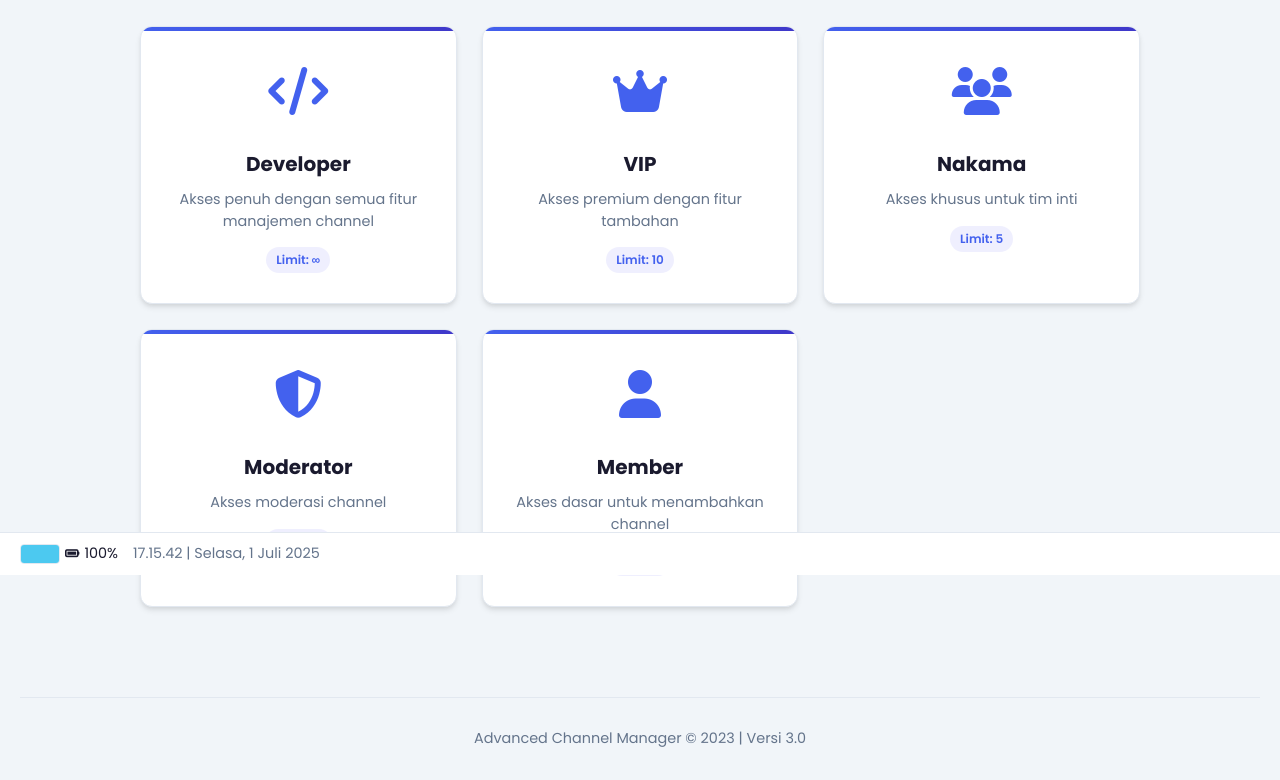
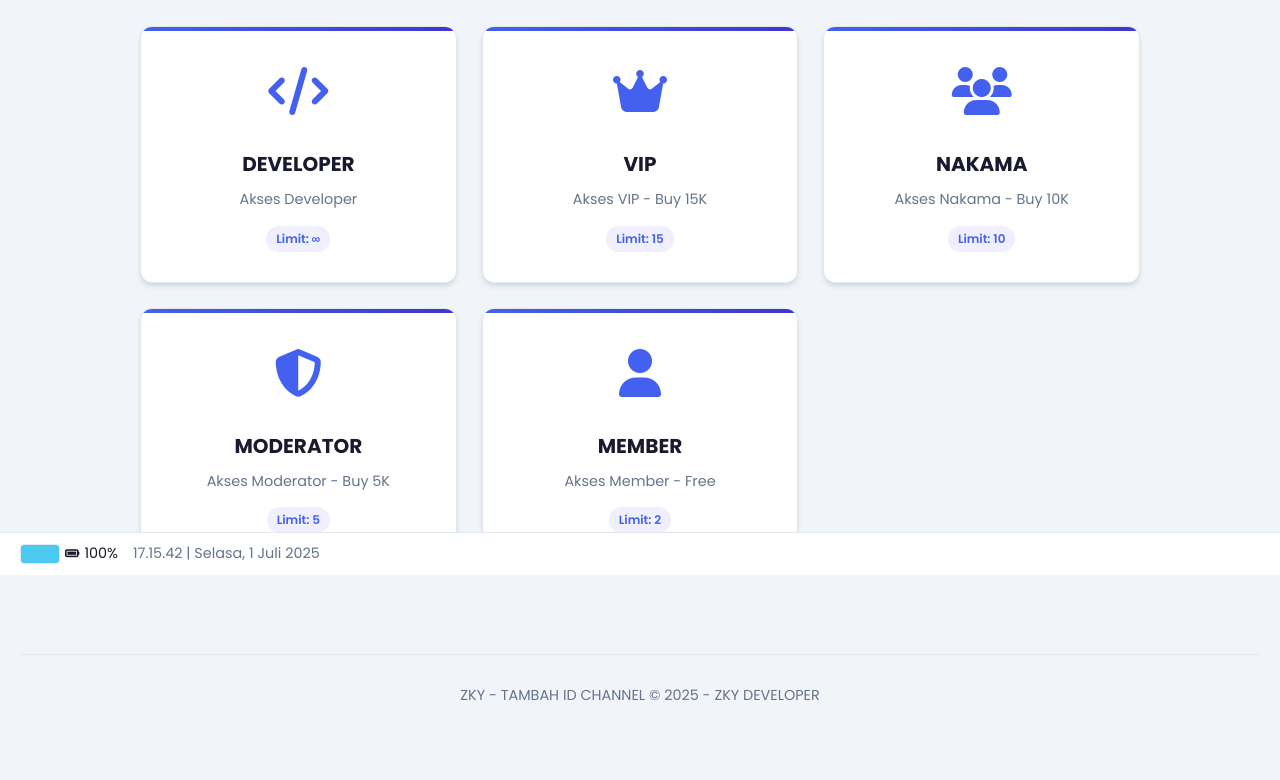
Before and after one commit to rzkypribadi/idchannel, a plain HTML site: page index.html in a window 1280 px wide. Shown: the part 225-1005 px from the top of the page. After the commit the page ends 962 px from the top, so only its background shows below. Drawn offline with Linux system fonts and the light colour scheme.

Commit message:
index.html

```diff
--- a/index.html
+++ b/index.html
@@ -3,7 +3,7 @@
 <head>
     <meta charset="UTF-8">
     <meta name="viewport" content="width=device-width, initial-scale=1.0">
-    <title>Advanced Channel Manager</title>
+    <title>ZKY - TAMBAH ID CHANNEL</title>
     <link href="https://fonts.googleapis.com/css2?family=Poppins:wght@300;400;500;600;700&display=swap" rel="stylesheet">
     <link rel="stylesheet" href="https://cdnjs.cloudflare.com/ajax/libs/font-awesome/6.4.0/css/all.min.css">
     <style>
@@ -1216,7 +1216,7 @@
 <body>
     <div class="container">
         <header class="header">
-            <h1 class="header-title">Advanced Channel Manager</h1>
+            <h1 class="header-title">ZKY - TAMBAH ID CHANNEL</h1>
             <div class="header-controls">
                 <button class="control-btn" id="themeToggle">
                     <i class="fas fa-moon" id="themeIcon"></i>
@@ -1226,37 +1226,37 @@
 
         <main>
             <div class="role-selection" id="roleSelection">
-                <h1 class="role-title">Pilih Level Akses</h1>
+                <h1 class="role-title">Pilih Role Akses</h1>
                 <div class="role-grid">
                     <div class="role-card" data-role="developer">
                         <div class="role-icon"><i class="fas fa-code"></i></div>
-                        <h3 class="role-name">Developer</h3>
-                        <p class="role-desc">Akses penuh dengan semua fitur manajemen channel</p>
+                        <h3 class="role-name">DEVELOPER</h3>
+                        <p class="role-desc">Akses Developer</p>
                         <span class="role-badge">Limit: ∞</span>
                     </div>
                     <div class="role-card" data-role="vip">
                         <div class="role-icon"><i class="fas fa-crown"></i></div>
                         <h3 class="role-name">VIP</h3>
-                        <p class="role-desc">Akses premium dengan fitur tambahan</p>
-                        <span class="role-badge">Limit: 10</span>
+                        <p class="role-desc">Akses VIP - Buy 15K</p>
+                        <span class="role-badge">Limit: 15</span>
                     </div>
                     <div class="role-card" data-role="nakama">
                         <div class="role-icon"><i class="fas fa-users"></i></div>
-                        <h3 class="role-name">Nakama</h3>
-                        <p class="role-desc">Akses khusus untuk tim inti</p>
-                        <span class="role-badge">Limit: 5</span>
+                        <h3 class="role-name">NAKAMA</h3>
+                        <p class="role-desc">Akses Nakama - Buy 10K</p>
+                        <span class="role-badge">Limit: 10</span>
                     </div>
                     <div class="role-card" data-role="moderator">
                         <div class="role-icon"><i class="fas fa-shield-alt"></i></div>
-                        <h3 class="role-name">Moderator</h3>
-                        <p class="role-desc">Akses moderasi channel</p>
-                        <span class="role-badge">Limit: 15</span>
+                        <h3 class="role-name">MODERATOR</h3>
+                        <p class="role-desc">Akses Moderator - Buy 5K</p>
+                        <span class="role-badge">Limit: 5</span>
                     </div>
                     <div class="role-card" data-role="member">
                         <div class="role-icon"><i class="fas fa-user"></i></div>
-                        <h3 class="role-name">Member</h3>
-                        <p class="role-desc">Akses dasar untuk menambahkan channel</p>
-                        <span class="role-badge">Limit: 3</span>
+                        <h3 class="role-name">MEMBER</h3>
+                        <p class="role-desc">Akses Member - Free</p>
+                        <span class="role-badge">Limit: 2</span>
                     </div>
                 </div>
             </div>
@@ -1281,7 +1281,7 @@
                         </div>
                     </div>
                     <div class="form-group anime-field" id="animeField">
-                        <label for="anime" class="form-label">Anime</label>
+                        <label for="anime" class="form-label">Anime Favorit Zky</label>
                         <div class="input-with-icon">
                             <input type="text" id="anime" class="form-control" placeholder="Masukkan anime favorit">
                             <i class="fas fa-film input-icon"></i>
@@ -1591,7 +1591,7 @@
         </div>
 
         <footer class="footer">
-            <p>Advanced Channel Manager &copy; 2023 | Versi 3.0</p>
+            <p>ZKY - TAMBAH ID CHANNEL &copy; 2025 - ZKY DEVELOPER</p>
         </footer>
     </div>
 
```
